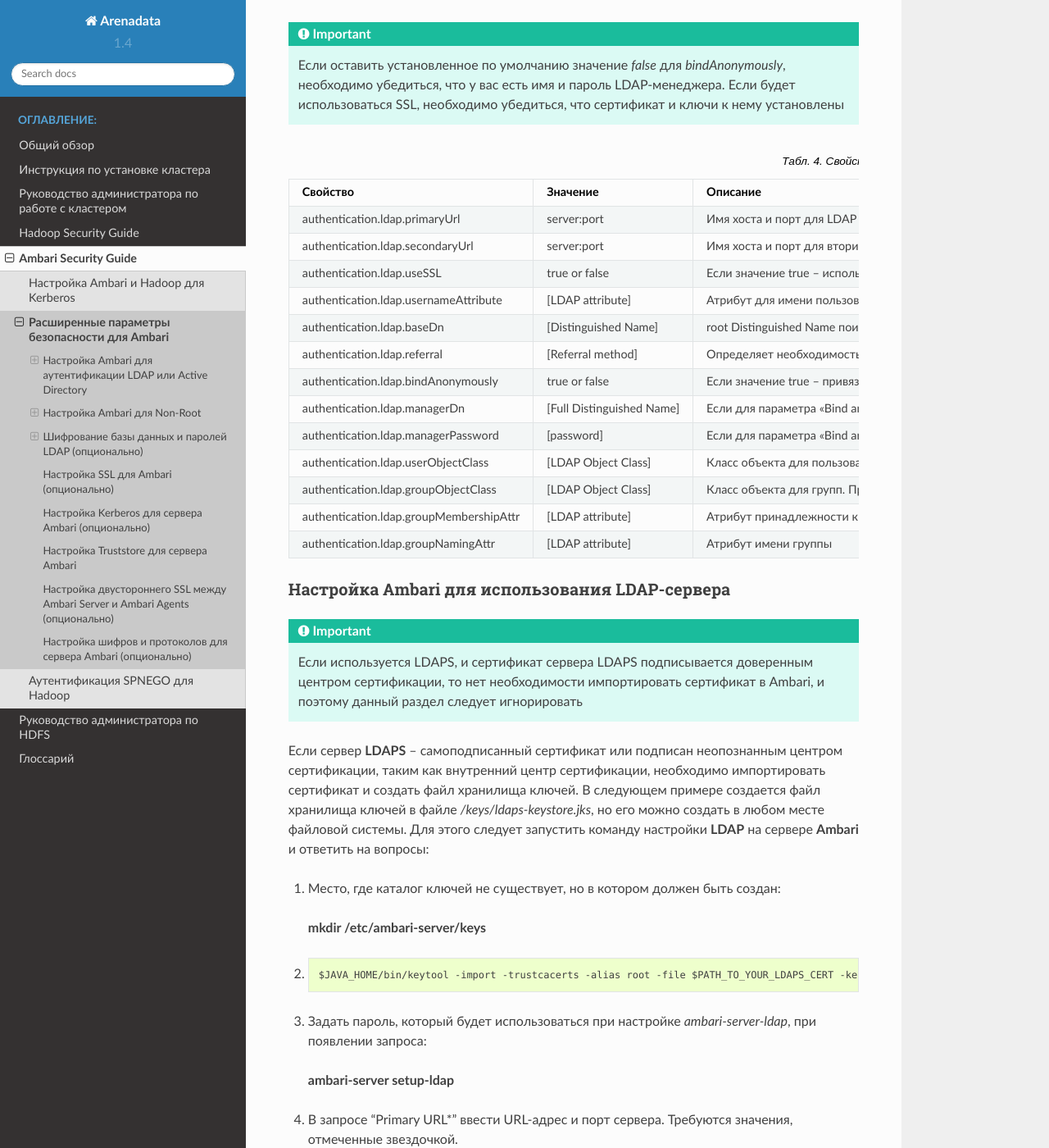
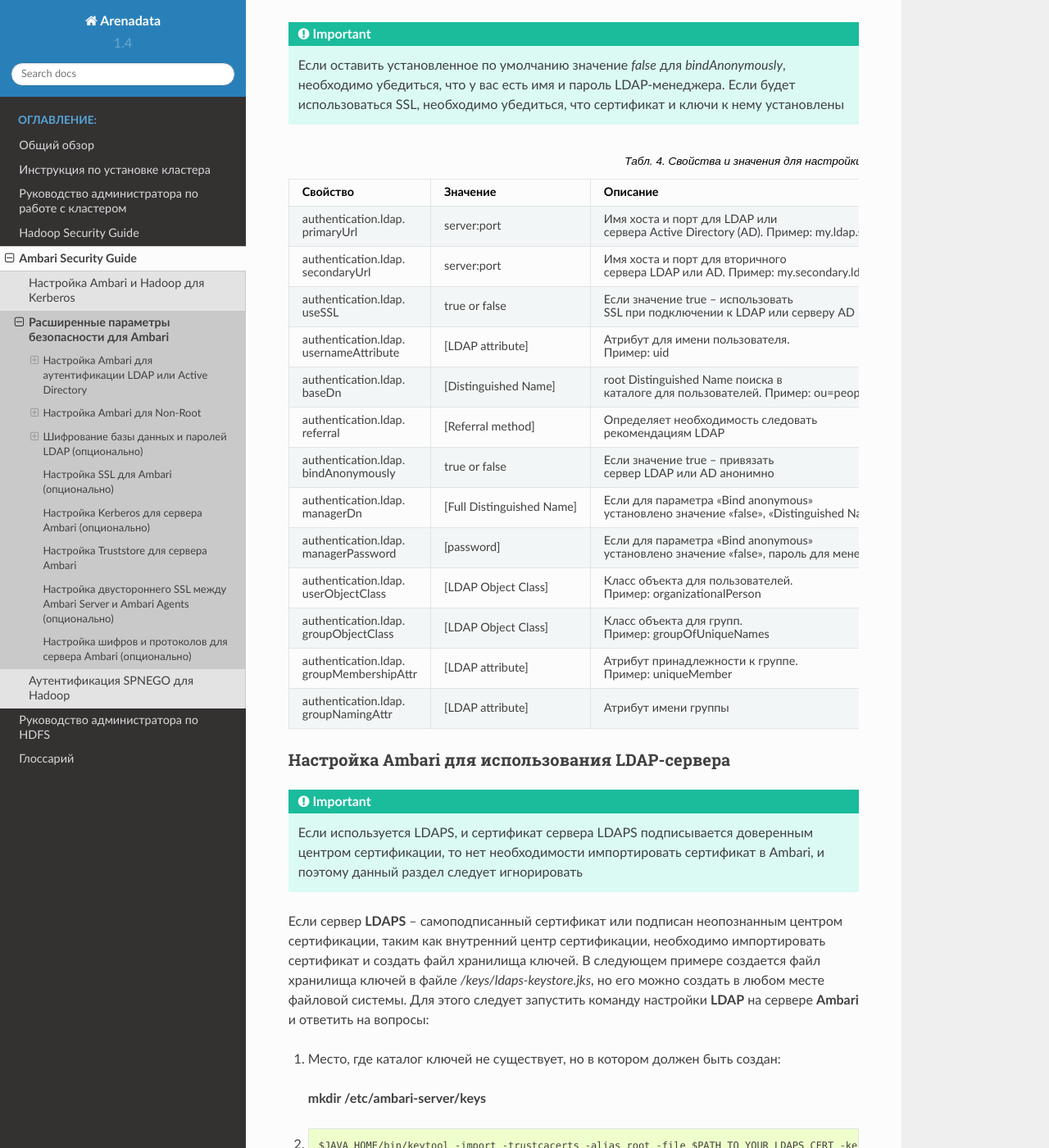
Before and after one commit to arenadata/docs_adps, a Sphinx documentation site: the page built from source/SecurityAmbari/options.rst, in a window 1280 px wide and 1400 px high, scrolled down 932 px. Shown: the whole window at 82% size. Built offline with Sphinx 7.4.7 and the Read the Docs theme 2.0.0, drawn with Linux system fonts in a browser that asks for light colours; some of the changed lines change nothing that is shown.

Commit message:
Update options.rst

```diff
--- a/source/SecurityAmbari/options.rst
+++ b/source/SecurityAmbari/options.rst
@@ -1,5 +1,9 @@
 Расширенные параметры безопасности для Ambari
 ---------------------------------------------
+
+.. |br| raw:: html
+
+   <br />
 
 
 Настройка Ambari для аутентификации LDAP или Active Directory
@@ -23,19 +27,19 @@
    :header: "Свойство", "Значение", "Описание"
    :widths: 20, 15, 25
 
-   "authentication.ldap.primaryUrl", "server:port", "Имя хоста и порт для LDAP или сервера Active Directory (AD). Пример: my.ldap.server: 389"
-   "authentication.ldap.secondaryUrl", "server:port", "Имя хоста и порт для вторичного сервера LDAP или AD. Пример: my.secondary.ldap.server: 389 Необязательный параметр"
-   "authentication.ldap.useSSL", "true or false", "Если значение true –  использовать SSL при подключении к LDAP или серверу AD"
-   "authentication.ldap.usernameAttribute", "[LDAP attribute]", "Атрибут для имени пользователя. Пример: uid"
-   "authentication.ldap.baseDn", "[Distinguished Name]", "root Distinguished Name поиска в каталоге для пользователей. Пример: ou=people,dc=hadoop,dc=apache,dc=org"
-   "authentication.ldap.referral", "[Referral method]", "Определяет необходимость следовать рекомендациям LDAP"
-   "authentication.ldap.bindAnonymously", "true or false", "Если значение true –  привязать сервер LDAP или AD анонимно"
-   "authentication.ldap.managerDn", "[Full Distinguished Name]", "Если для параметра «Bind anonymous» установлено значение «false», «Distinguished Name» («DN») для менеджера. Пример: uid=hdfs,ou=people,dc=hadoop,dc=apache,dc=org"
-   "authentication.ldap.managerPassword", "[password]", "Если для параметра «Bind anonymous» установлено значение «false», пароль для менеджера"
-   "authentication.ldap.userObjectClass", "[LDAP Object Class]", "Класс объекта для пользователей. Пример: organizationalPerson"
-   "authentication.ldap.groupObjectClass", "[LDAP Object Class]", "Класс объекта для групп. Пример: groupOfUniqueNames"
-   "authentication.ldap.groupMembershipAttr", "[LDAP attribute]", "Атрибут принадлежности к группе. Пример: uniqueMember"
-   "authentication.ldap.groupNamingAttr", "[LDAP attribute]", "Атрибут имени группы"
+   "authentication.ldap. |br| primaryUrl", "server:port", "Имя хоста и порт для LDAP или |br| сервера Active Directory (AD). Пример: my.ldap.server: 389"
+   "authentication.ldap. |br| secondaryUrl", "server:port", "Имя хоста и порт для вторичного |br| сервера LDAP или AD. Пример: my.secondary.ldap.server: 389 Необязательный параметр"
+   "authentication.ldap. |br| useSSL", "true or false", "Если значение true –  использовать |br| SSL при подключении к LDAP или серверу AD"
+   "authentication.ldap. |br| usernameAttribute", "[LDAP attribute]", "Атрибут для имени пользователя. |br| Пример: uid"
+   "authentication.ldap. |br| baseDn", "[Distinguished Name]", "root Distinguished Name поиска в |br| каталоге для пользователей. Пример: ou=people,dc=hadoop,dc=apache,dc=org"
+   "authentication.ldap. |br| referral", "[Referral method]", "Определяет необходимость следовать |br| рекомендациям LDAP"
+   "authentication.ldap. |br| bindAnonymously", "true or false", "Если значение true –  привязать |br| сервер LDAP или AD анонимно"
+   "authentication.ldap. |br| managerDn", "[Full Distinguished Name]", "Если для параметра «Bind anonymous» |br| установлено значение «false», «Distinguished Name» («DN») для менеджера. Пример: uid=hdfs,ou=people,dc=hadoop,dc=apache,dc=org"
+   "authentication.ldap. |br| managerPassword", "[password]", "Если для параметра «Bind anonymous» |br| установлено значение «false», пароль для менеджера"
+   "authentication.ldap. |br| userObjectClass", "[LDAP Object Class]", "Класс объекта для пользователей. |br| Пример: organizationalPerson"
+   "authentication.ldap. |br| groupObjectClass", "[LDAP Object Class]", "Класс объекта для групп. |br| Пример: groupOfUniqueNames"
+   "authentication.ldap. |br| groupMembershipAttr", "[LDAP attribute]", "Атрибут принадлежности к группе. |br| Пример: uniqueMember"
+   "authentication.ldap. |br| groupNamingAttr", "[LDAP attribute]", "Атрибут имени группы"
 
 
 Настройка Ambari для использования LDAP-сервера
```
